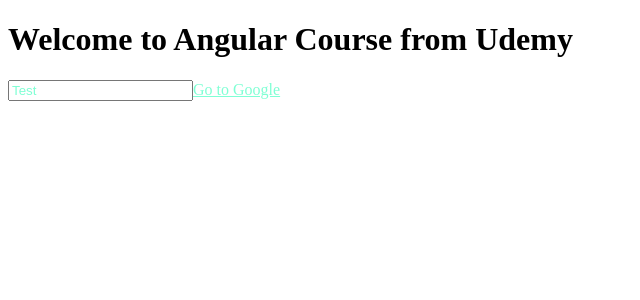
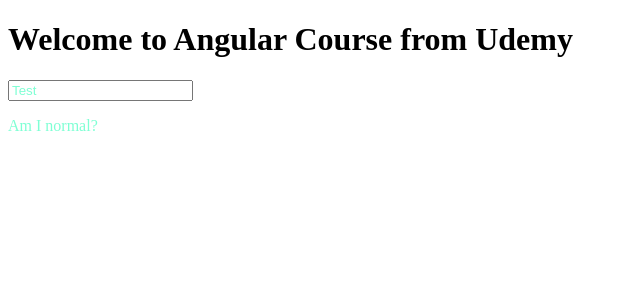
Before and after one commit to Madden20202-zz/angular-Udemy, an Angular app: page / in a window 1280 px wide. Shown: the top 300 px of the page, without its empty margins (0-640 px from the left). Built offline with nearby package versions, Linux system fonts and the light colour scheme.

Commit message:
fill out (click) in html

```diff
--- a/src/app/app.component.html
+++ b/src/app/app.component.html
@@ -38,5 +38,7 @@
   A core strength of angular is the ability to handle
   in browser events within the app itself. So let's add
   a link to the project and see how it works.
+
+  You place (click) within a tag and link it to a method
  -->
-<a class="demo" href="www.google.com">Go to Google</a>
+<p class="demo" (click)="goToGoogle()"> Am I normal?</p>
```
